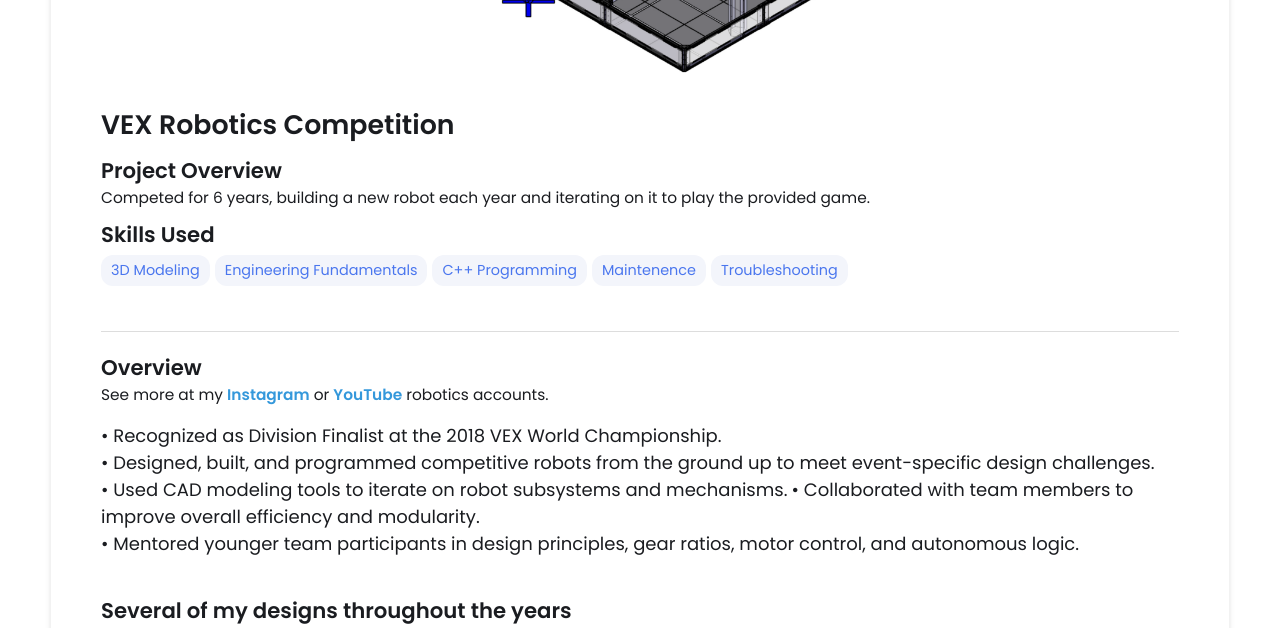
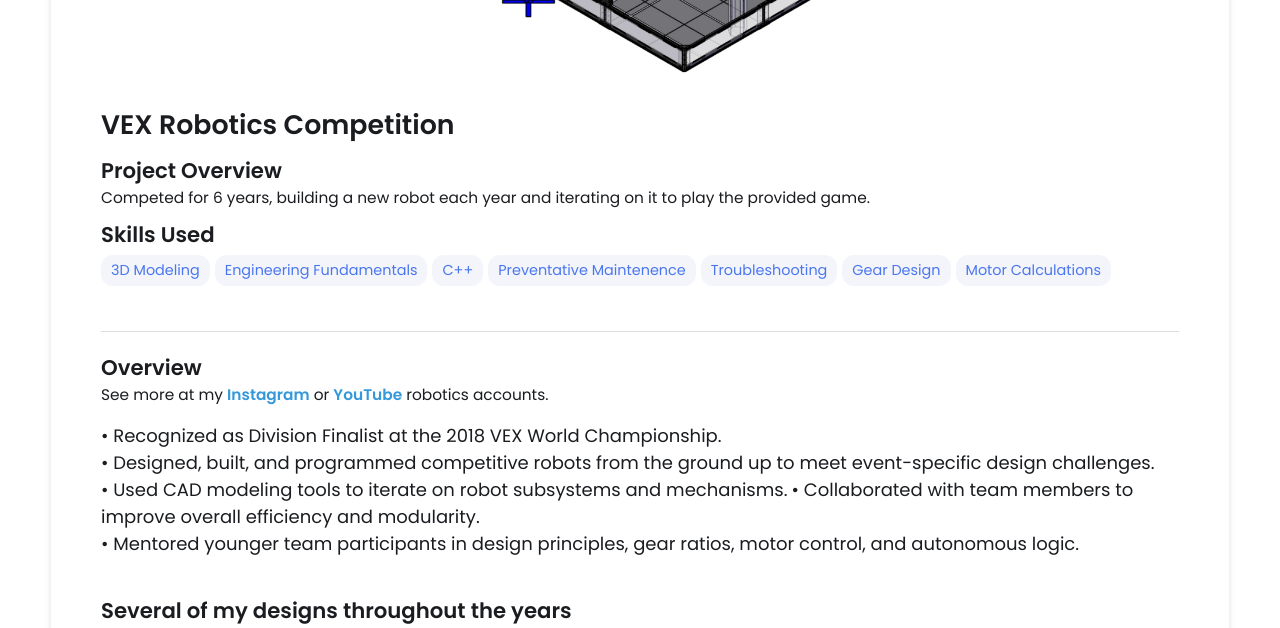
Before and after one commit to JosephWah/JosephW.github.io, a Jekyll site: the page built from _projects/TRobotics/index.md, in a window 1280 px wide and 900 px high, scrolled down 402 px, cut to the strip 0-628 px from the top of the window. Built offline with Jekyll 4.4.1, drawn with Linux system fonts in a browser that asks for light colours.

Commit message:
Update index.md

```diff
--- a/_projects/TRobotics/index.md
+++ b/_projects/TRobotics/index.md
@@ -5,9 +5,11 @@
 skills:
 - 3D Modeling
 - Engineering Fundamentals
-- C++ Programming
-- Maintenence
+- C++
+- Preventative Maintenence
 - Troubleshooting
+- Gear Design
+- Motor Calculations
 main-image: /VRC-Toss-Up-Field (1)(2).png
 ---
 
```
